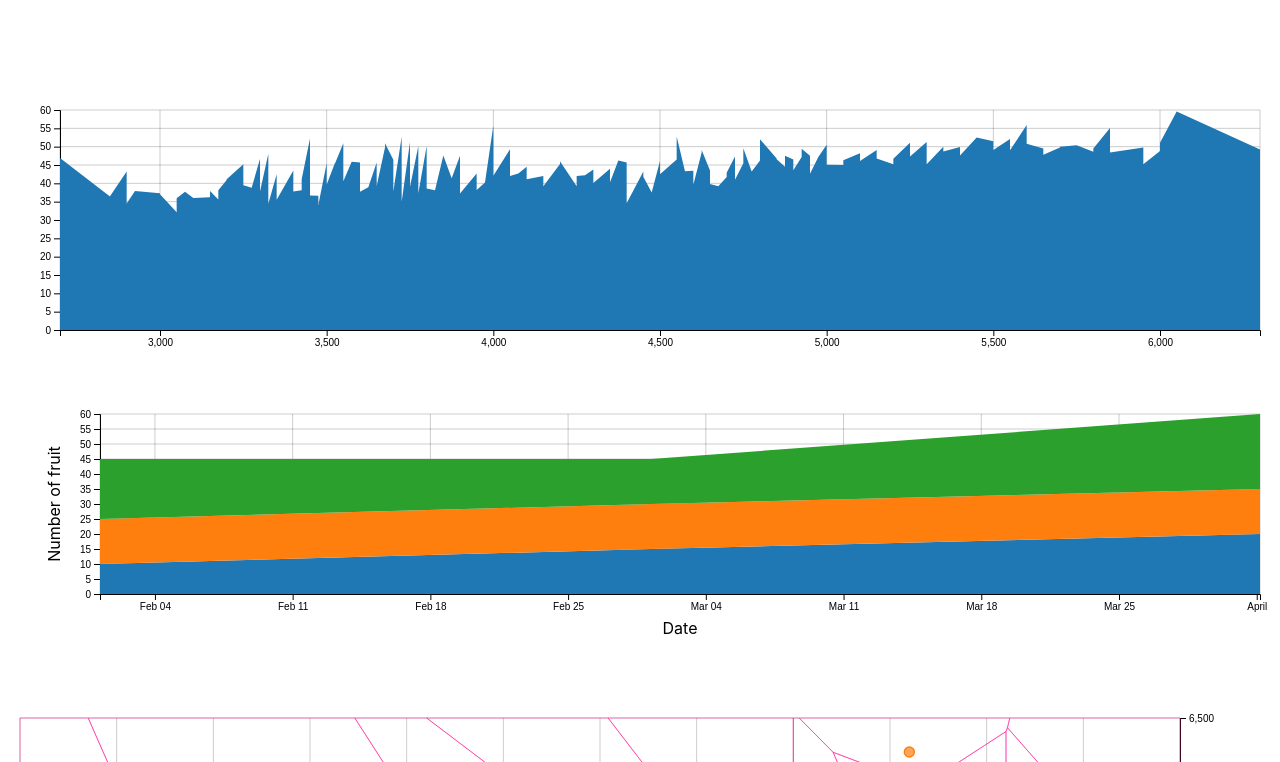
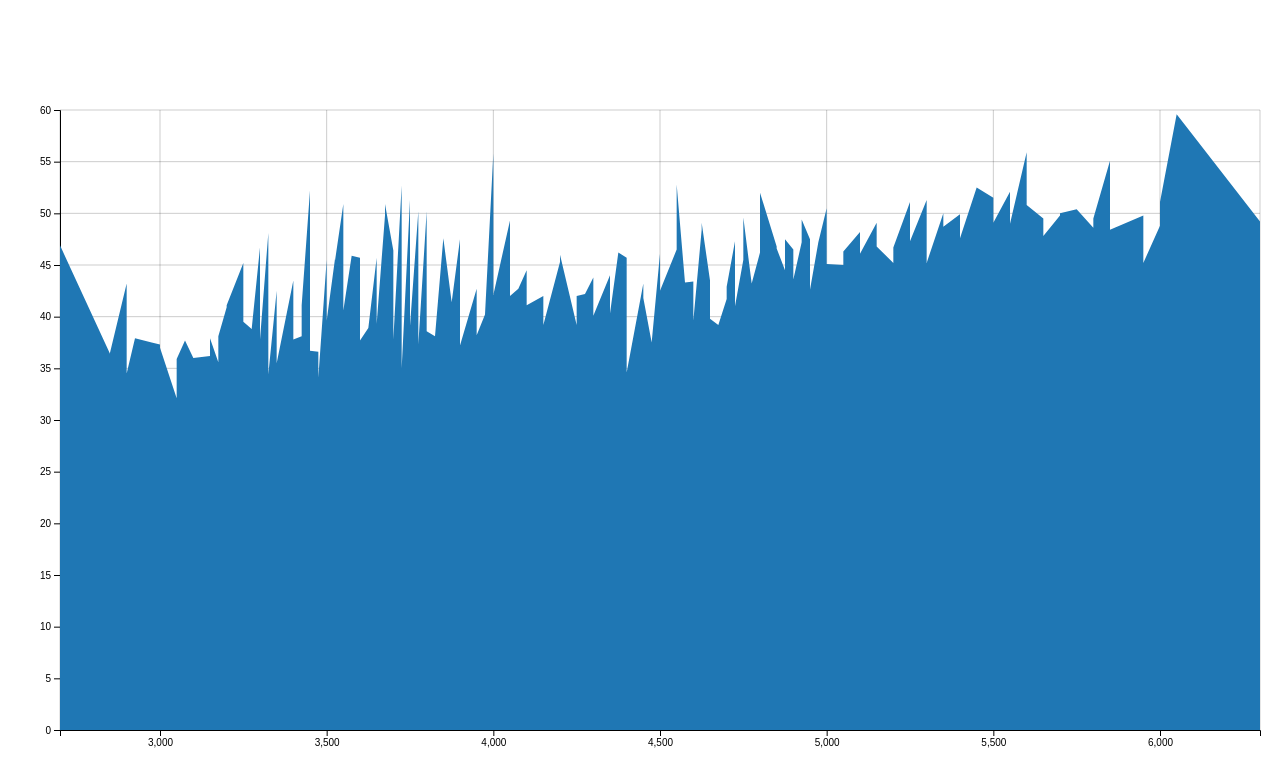
Before and after one commit to oslabs-beta/d3reactor, a React app: page / in a window 1280 px wide. Shown: the part 1518-2280 px from the top of the page. Built offline with nearby package versions, Linux system fonts and the light colour scheme.

Commit message:
Changed height of AreaChart

```diff
--- a/src/App.tsx
+++ b/src/App.tsx
@@ -30,7 +30,7 @@ function App() {
 
         <AreaChart
           data={penguins}
-          height="300"
+          height="700"
           width="100%"
           xKey="body_mass_g"
           xDataType="number"
```
